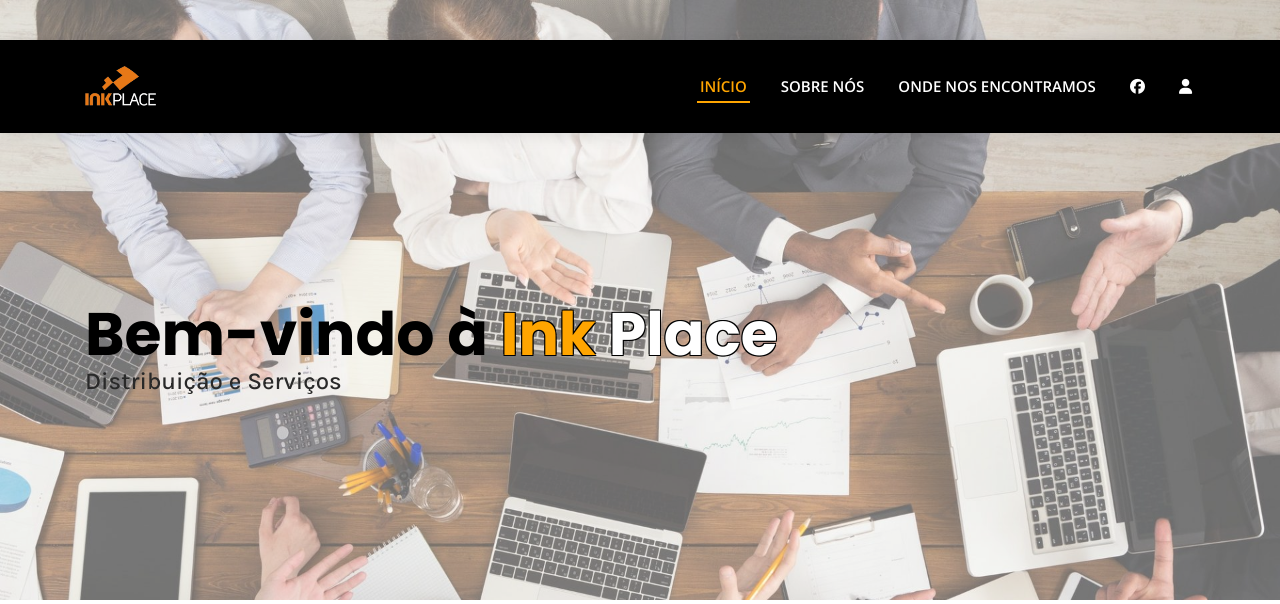
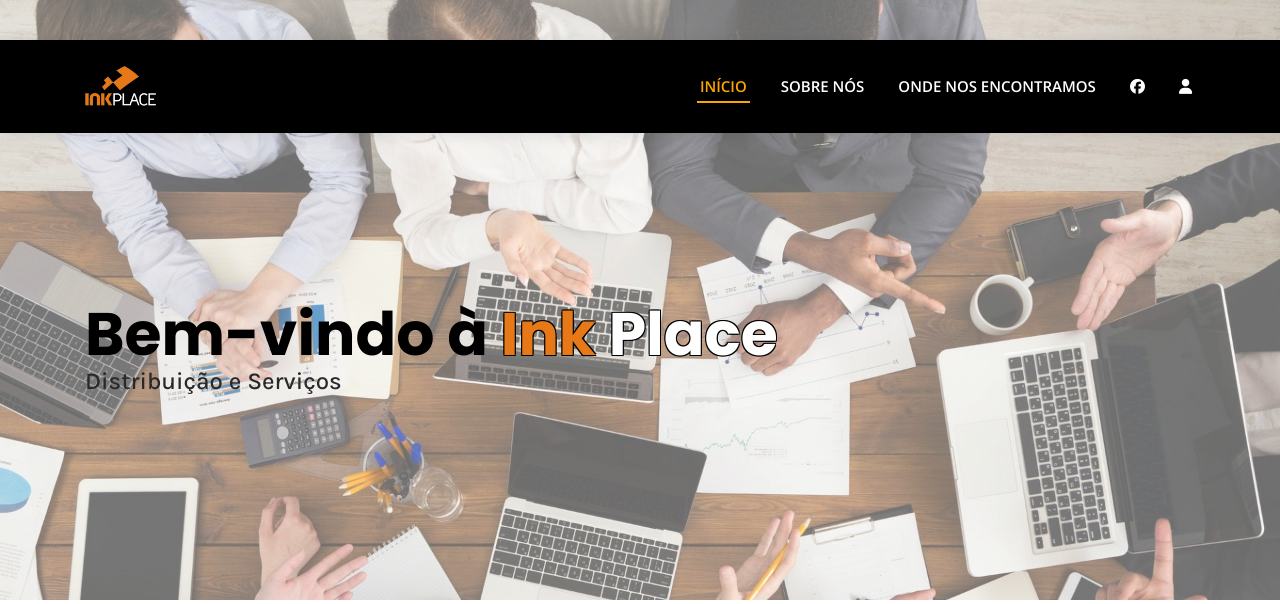
Before and after one commit to GuiRibeiro03/InkPlace, a PHP site: page / in a window 1280 px wide. Shown: the top 604 px of the page. Run offline with PHP 8.4, Linux system fonts and the light colour scheme; some libraries are stand-ins or nearby versions.

Commit message:
Guilherme-index

```diff
--- a/index.php
+++ b/index.php
@@ -11,7 +11,7 @@ top(HOME);
     <section id="hero" class="d-flex align-items-center">
         <div class="container" data-aos="zoom-out" data-aos-delay="100">
             <h1 style="color: black;    ">Bem-vindo à <span
-                        style="color: orange;text-shadow: -1px -1px 0 #000, 1px -1px 0 #000, -1px 1px 0 #000, 1px 1px 0 #000; ">Ink</span>
+                        style="color: #e67817;text-shadow: -1px -1px 0 #000, 1px -1px 0 #000, -1px 1px 0 #000, 1px 1px 0 #000; ">Ink</span>
                 <span style="color: white; text-shadow: -1px -1px 0 #000, 1px -1px 0 #000, -1px 1px 0 #000, 1px 1px 0 #000; ">Place</span>
             </h1>
             <h2 style="color: #292929">Distribuição e Serviços</h2>
```
Also changed, not shown: assets/img/107-1074479_desktop-comments-desktop-icon-white-png.jpg (added), assets/img/5088.png (added), assets/img/Hexagon-Light-Blue-PNG.png (added), imagens/inkplacelogo2.png (added), imagens/kastasLogo.png (added).
